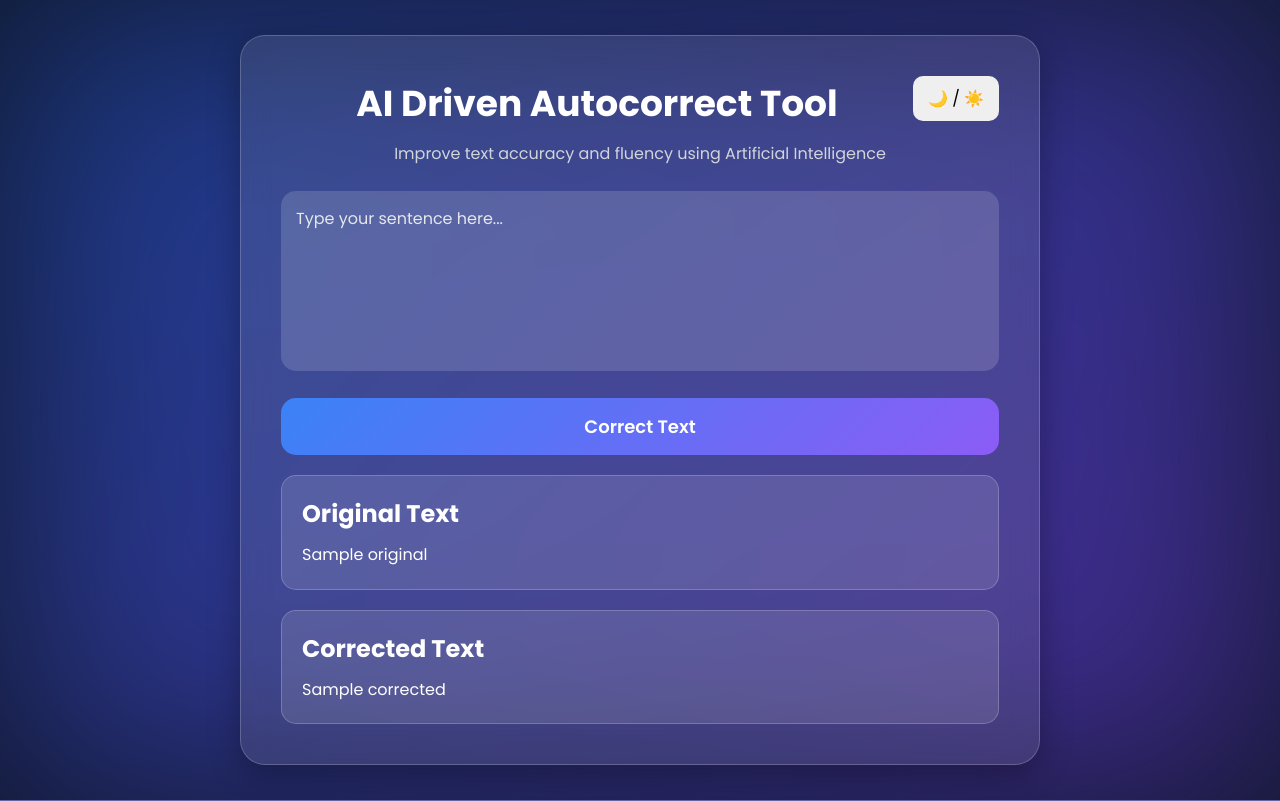
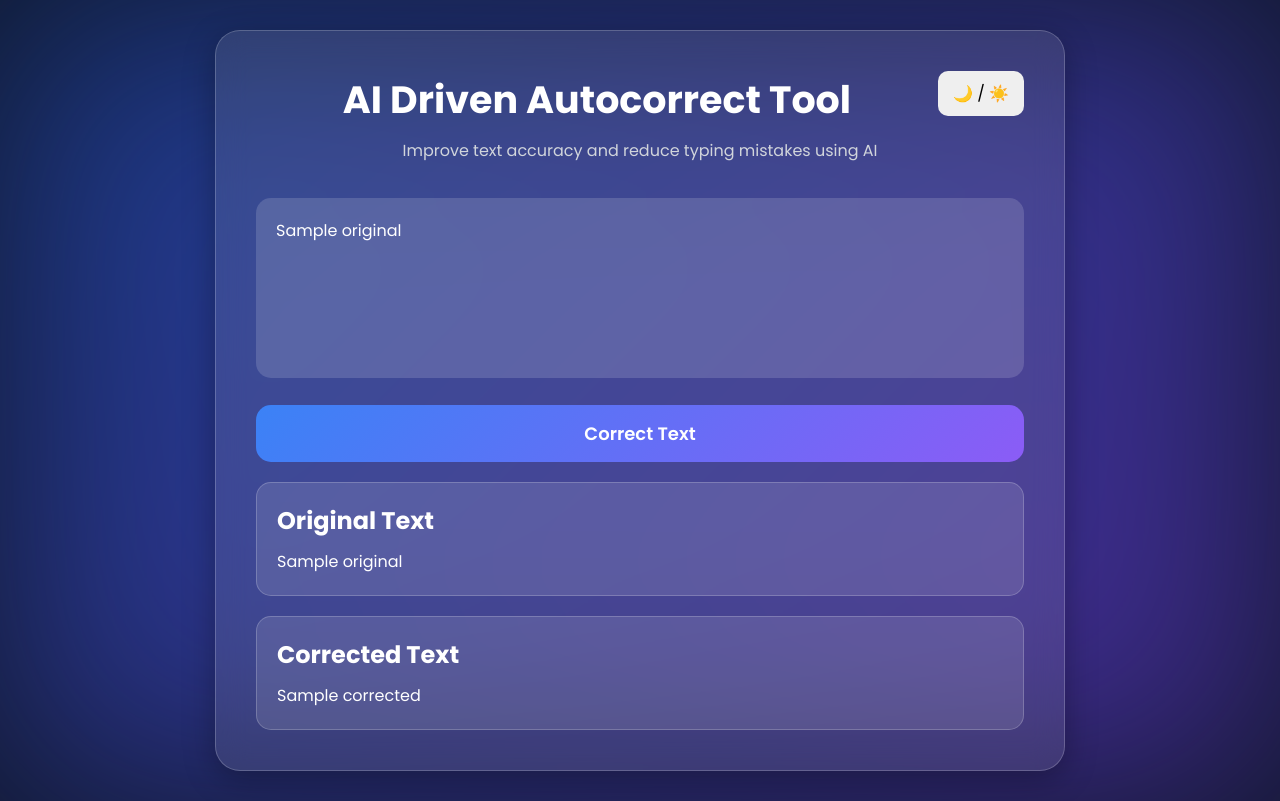
Before and after one commit to sanjaysahoo99/AI-autocorrect-tool, a Flask app: template templates/index.html in a window 1280 px wide. Run offline with Flask 3, Linux system fonts and the light colour scheme; the template is opened without the code that fills it: most values are stand-ins (such as "Sample title", 1, 10 or a date in 2020).

Commit message:
Updated AI autocorrect website UI and features

```diff
--- a/static/style.css
+++ b/static/style.css
@@ -6,27 +6,28 @@ font-family:'Poppins',sans-serif;
 }
 
 body{
-height:100vh;
+min-height:100vh;
 display:flex;
 justify-content:center;
 align-items:center;
 background:#0f172a;
-overflow:hidden;
+padding:30px;
+overflow:auto;
 }
 
 .background{
-position:absolute;
+position:fixed;
 width:100%;
 height:100%;
 background:linear-gradient(135deg,#2563eb,#7c3aed);
 filter:blur(120px);
 opacity:0.5;
+z-index:-1;
 }
 
 .container{
-position:relative;
 width:90%;
-max-width:800px;
+max-width:850px;
 padding:40px;
 border-radius:25px;
 background:rgba(255,255,255,0.1);
@@ -34,7 +35,6 @@ backdrop-filter:blur(15px);
 border:1px solid rgba(255,255,255,0.2);
 box-shadow:0 8px 32px rgba(0,0,0,0.3);
 color:white;
-z-index:1;
 }
 
 .theme-btn{
@@ -49,7 +49,7 @@ margin-bottom:15px;
 
 h1{
 text-align:center;
-font-size:36px;
+font-size:38px;
 margin-bottom:10px;
 }
 
@@ -62,7 +62,7 @@ margin-bottom:25px;
 textarea{
 width:100%;
 height:180px;
-padding:15px;
+padding:20px;
 border:none;
 outline:none;
 resize:none;
@@ -70,6 +70,7 @@ border-radius:15px;
 font-size:16px;
 background:rgba(255,255,255,0.15);
 color:white;
+margin-top:10px;
 }
 
 textarea::placeholder{
@@ -87,6 +88,7 @@ font-weight:600;
 cursor:pointer;
 background:linear-gradient(135deg,#3b82f6,#8b5cf6);
 color:white;
+transition:0.3s;
 }
 
 .correct-btn:hover{
@@ -107,6 +109,7 @@ margin-bottom:10px;
 
 .result-box p{
 line-height:1.7;
+word-wrap:break-word;
 }
 
 /* Light Mode */
--- a/templates/index.html
+++ b/templates/index.html
@@ -8,8 +8,8 @@
 <link rel="stylesheet" href="{{ url_for('static', filename='style.css') }}">
 
 <link href="https://fonts.googleapis.com/css2?family=Poppins:wght@300;400;500;600;700&display=swap" rel="stylesheet">
+</head>
 
-</head>
 <body>
 
 <div class="background"></div>
@@ -23,7 +23,7 @@
 <h1>AI Driven Autocorrect Tool</h1>
 
 <p class="subtitle">
-Improve text accuracy and fluency using Artificial Intelligence
+Improve text accuracy and reduce typing mistakes using AI
 </p>
 
 <form method="POST">
@@ -31,7 +31,7 @@ Improve text accuracy and fluency using Artificial Intelligence
 <textarea
 name="text"
 placeholder="Type your sentence here..."
-required></textarea>
+required>{{ original }}</textarea>
 
 <button type="submit" class="correct-btn">
 Correct Text
```
